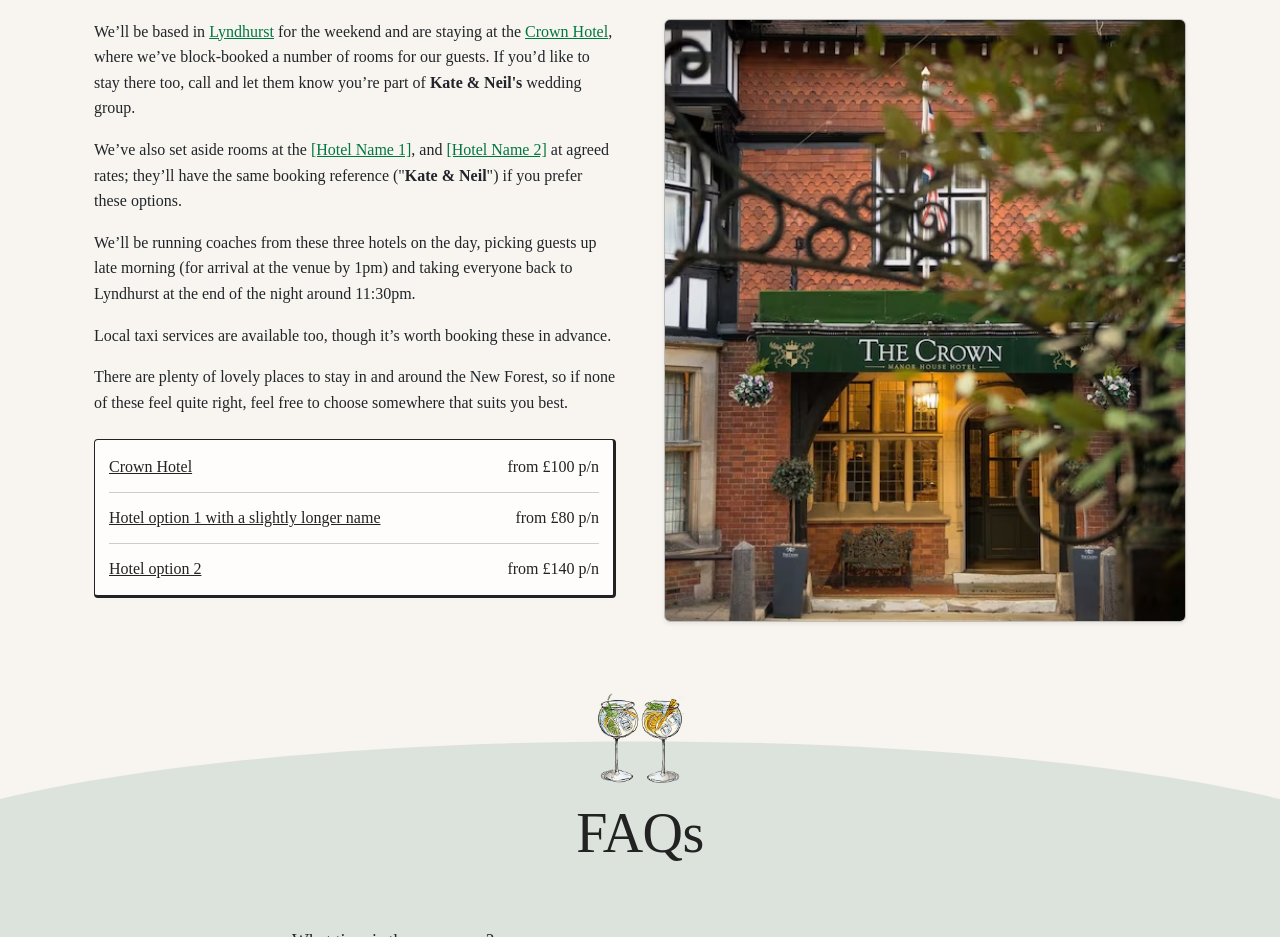
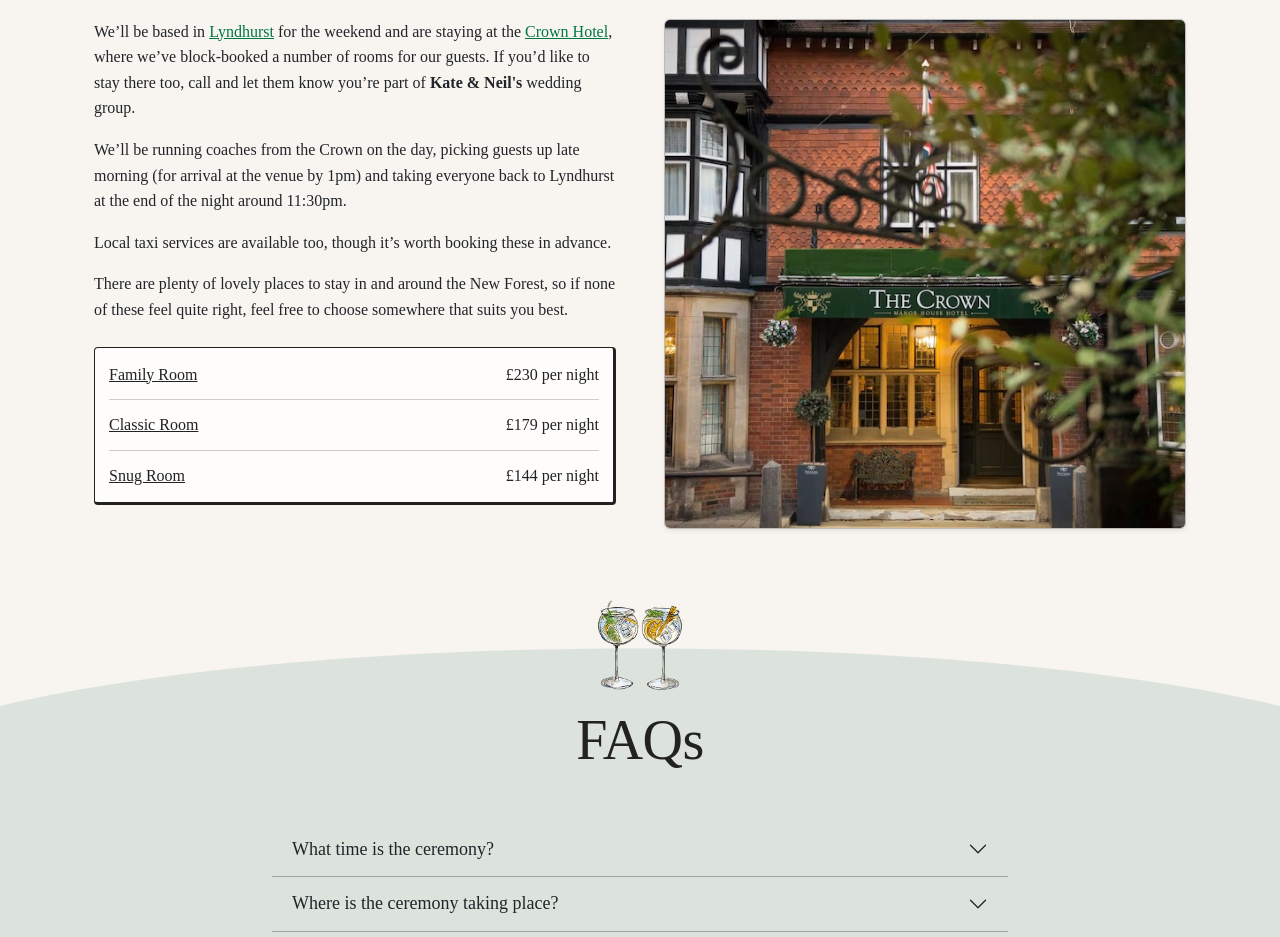
Before and after one commit to njsaunders/kateandneil.com, a plain HTML site: page index.html in a window 1280 px wide. Shown: the part 3220-4157 px from the top of the page. Drawn offline with Linux system fonts and the light colour scheme; a web font is replaced by a local one.

Commit message:
Add room details

```diff
--- a/index.html
+++ b/index.html
@@ -513,9 +513,7 @@
 
                 <p>We’ll be based in <a href="#" target="blank">Lyndhurst</a> for the weekend and are staying at the <a href="#" target="blank">Crown Hotel</a>, where we’ve block-booked a number of rooms for our guests. If you’d like to stay there too, call and let them know you’re part of <strong>Kate & Neil's</strong> wedding group.</p>
 
-                <p>We’ve also set aside rooms at the <a href="#" target="blank">[Hotel Name 1]</a>, and <a href="#" target="blank">[Hotel Name 2]</a> at agreed rates; they’ll have the same booking reference ("<strong>Kate & Neil</strong>") if you prefer these options.</p>
-
-                <p>We’ll be running coaches from these three hotels on the day, picking guests up late morning (for arrival at the venue by 1pm) and taking everyone back to Lyndhurst at the end of the night around 11:30pm.</p>
+                <p>We’ll be running coaches from the Crown on the day, picking guests up late morning (for arrival at the venue by 1pm) and taking everyone back to Lyndhurst at the end of the night around 11:30pm.</p>
 
                 <p>Local taxi services are available too, though it’s worth booking these in advance.</p>
 
@@ -526,27 +524,27 @@
                 <div class="d-flex align-items-center">
                   <a href="https://www.crownhotel-lyndhurst.co.uk/" target="_blank"
                      class="flex-grow-1 min-w-0 text-decoration-none">
-                    <span class="text-truncate d-block">Crown Hotel</span>
+                    <span class="text-truncate d-block">Family Room</span>
                   </a>
-                  <span class="text-nowrap ms-2">from £100 p/n</span>
+                  <span class="text-nowrap ms-2">£230 per night</span>
                 </div>
                 <div class="divider"></div>
 
                 <!-- item -->
                 <div class="d-flex align-items-center">
                   <a href="#" target="_blank" class="flex-grow-1 min-w-0 text-decoration-none">
-                    <span class="text-truncate d-block">Hotel option 1 with a slightly longer name</span>
+                    <span class="text-truncate d-block">Classic Room</span>
                   </a>
-                  <span class="text-nowrap ms-2">from £80 p/n</span>
+                  <span class="text-nowrap ms-2">£179 per night</span>
                 </div>
                 <div class="divider"></div>
 
                 <!-- item -->
                 <div class="d-flex align-items-center">
                   <a href="#" target="_blank" class="flex-grow-1 min-w-0 text-decoration-none">
-                    <span class="text-truncate d-block">Hotel option 2</span>
+                    <span class="text-truncate d-block">Snug Room</span>
                   </a>
-                  <span class="text-nowrap ms-2">from £140 p/n</span>
+                  <span class="text-nowrap ms-2">£144 per night</span>
                 </div>
               </div>
 
```
